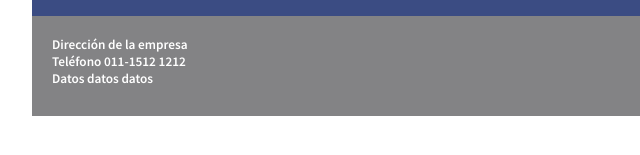
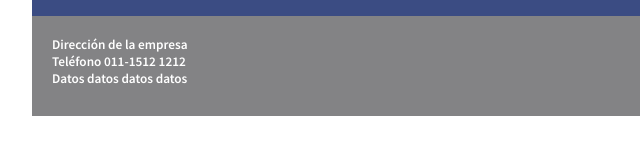
Before and after one commit to FlorLuna19/App-reserva-v2, a website: page client/html/reserva.html in a window 1280 px wide. Shown: the part 481-636 px from the top of the page, 96-736 px from the left. Drawn offline with Linux system fonts and the light colour scheme; files whose address does not match are found by name.

Commit message:
Agregados

```diff
--- a/client/html/reserva.html
+++ b/client/html/reserva.html
@@ -77,7 +77,7 @@
         <div class="contacto">
             <h5>Dirección de la empresa</h5>
             <h5>Teléfono 011-1512 1212</h5>
-            <h5>Datos datos datos</h5>
+            <h5>Datos datos datos datos</h5>
         </div>
 
 </footer>
```
